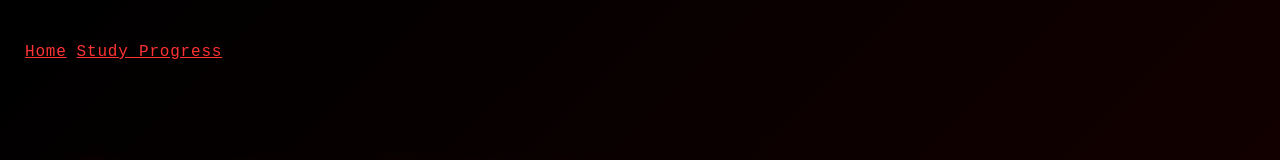
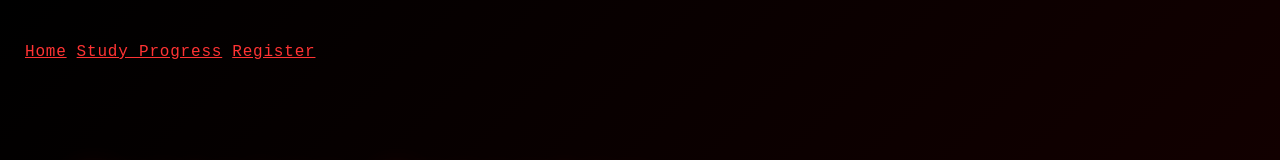
Before and after one commit to Senne-Derom/DevTrack, a Next.js app in the folder Frontend/devtrack/: page /register in a window 1280 px wide. Shown: the top 160 px of the page. Built offline with nearby package versions, Linux system fonts and the light colour scheme; no server answers.

Commit message:
register page in header

```diff
--- a/Frontend/devtrack/components/Header.tsx
+++ b/Frontend/devtrack/components/Header.tsx
@@ -6,6 +6,7 @@ const Header: React.FC = () => {
     <header>
       <Link href="/">Home</Link>
       <Link href="/study-progress">Study Progress</Link>
+      <Link href="/register">Register</Link>
     </header>
   );
 };
```
